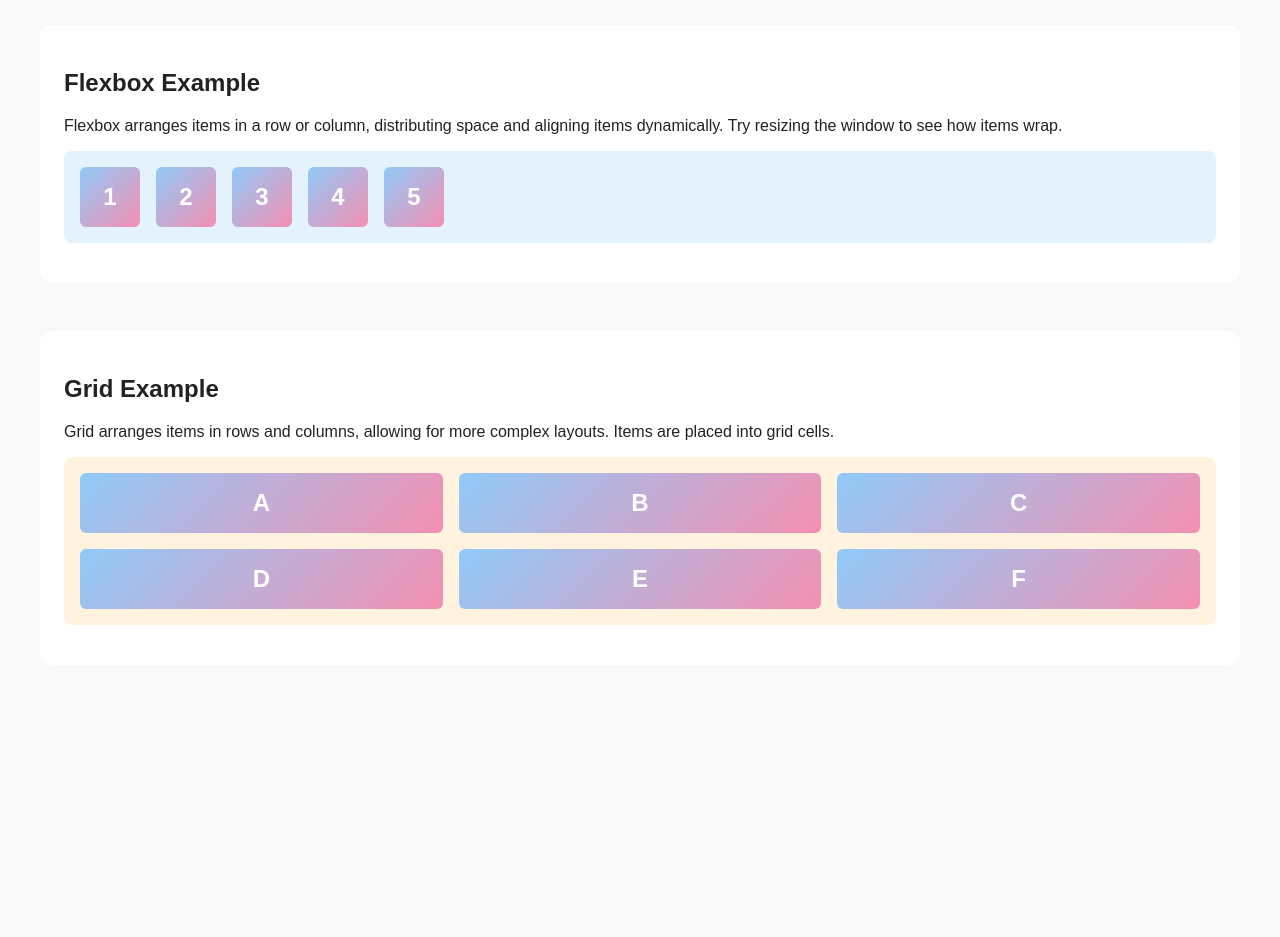
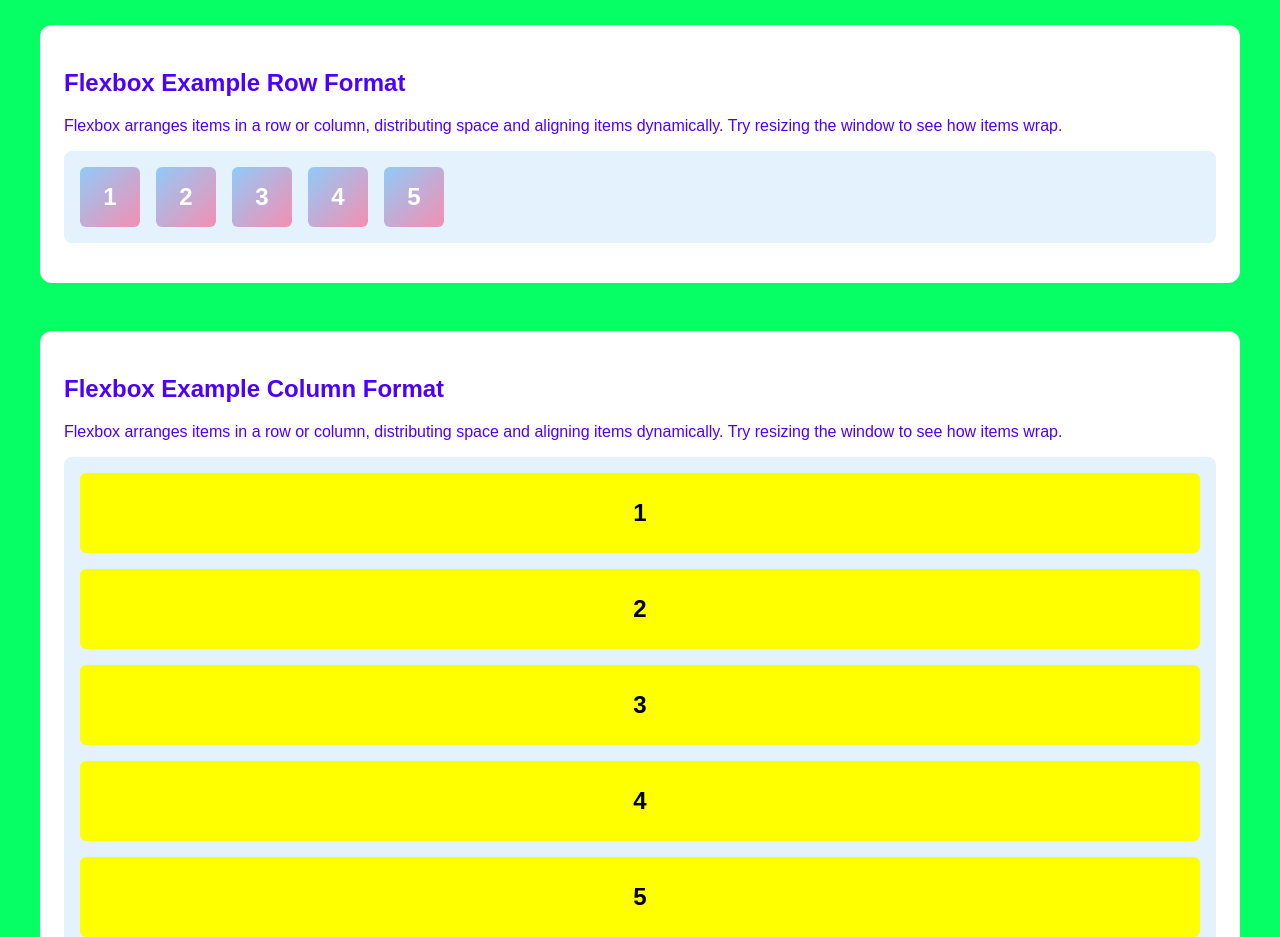
Before and after one commit to myzhenhao/html-css-samples, a plain HTML site: page index.html in a window 1280 px wide. Shown: the part 92-1029 px from the top of the page. Before the commit the page ends 805 px from the top, so only its background shows below. Drawn offline with Linux system fonts and the light colour scheme.

Commit message:
update grid flex

```diff
--- a/index.html
+++ b/index.html
@@ -10,14 +10,26 @@
   <h1>CSS Flexbox vs Grid: Visual Explanation</h1>
 
   <section>
-    <h2>Flexbox Example</h2>
+    <h2>Flexbox Example Row Format</h2>
     <p>Flexbox arranges items in a row or column, distributing space and aligning items dynamically. Try resizing the window to see how items wrap.</p>
-    <div class="flex-container">
+    <div class="flex-container-row">
       <div class="box">1</div>
       <div class="box">2</div>
       <div class="box">3</div>
       <div class="box">4</div>
       <div class="box">5</div>
+    </div>
+  </section>
+
+  <section>
+    <h2>Flexbox Example Column Format</h2>
+    <p>Flexbox arranges items in a row or column, distributing space and aligning items dynamically. Try resizing the window to see how items wrap.</p>
+    <div class="flex-container-column">
+      <div class="box-solid">1</div>
+      <div class="box-solid">2</div>
+      <div class="box-solid">3</div>
+      <div class="box-solid">4</div>
+      <div class="box-solid">5</div>
     </div>
   </section>
 
--- a/styles.css
+++ b/styles.css
@@ -1,8 +1,8 @@
 body {
   font-family: Arial, sans-serif;
   margin: 40px;
-  background: #f9f9f9;
-  color: #222;
+  background: #06ff65;
+  color: #4c00ff;
 }
 
 h1 {
@@ -17,10 +17,23 @@ section {
   border-radius: 12px;
 }
 
-.flex-container {
+.flex-container-row {
   /* Flexbox: arrange children in a row, allow wrapping */
   display: flex;
   flex-direction: row;
+  flex-wrap: wrap;
+  gap: 16px;
+  margin-top: 16px;
+  margin-bottom: 16px;
+  background: #e3f2fd;
+  padding: 16px;
+  border-radius: 8px;
+}
+
+.flex-container-column {
+  /* Flexbox: arrange children in a row, allow wrapping */
+  display: flex;
+  flex-direction: column;
   flex-wrap: wrap;
   gap: 16px;
   margin-top: 16px;
@@ -55,3 +68,17 @@ section {
   min-width: 60px;
   min-height: 60px;
 }
+
+.box-solid {
+  /* Common box styling */
+  background: yellow;
+  color: #000000;
+  font-size: 1.5rem;
+  font-weight: bold;
+  display: flex;
+  align-items: center;
+  justify-content: center;
+  border-radius: 6px;
+  min-width: 100px;
+  min-height: 80px;
+}
```
